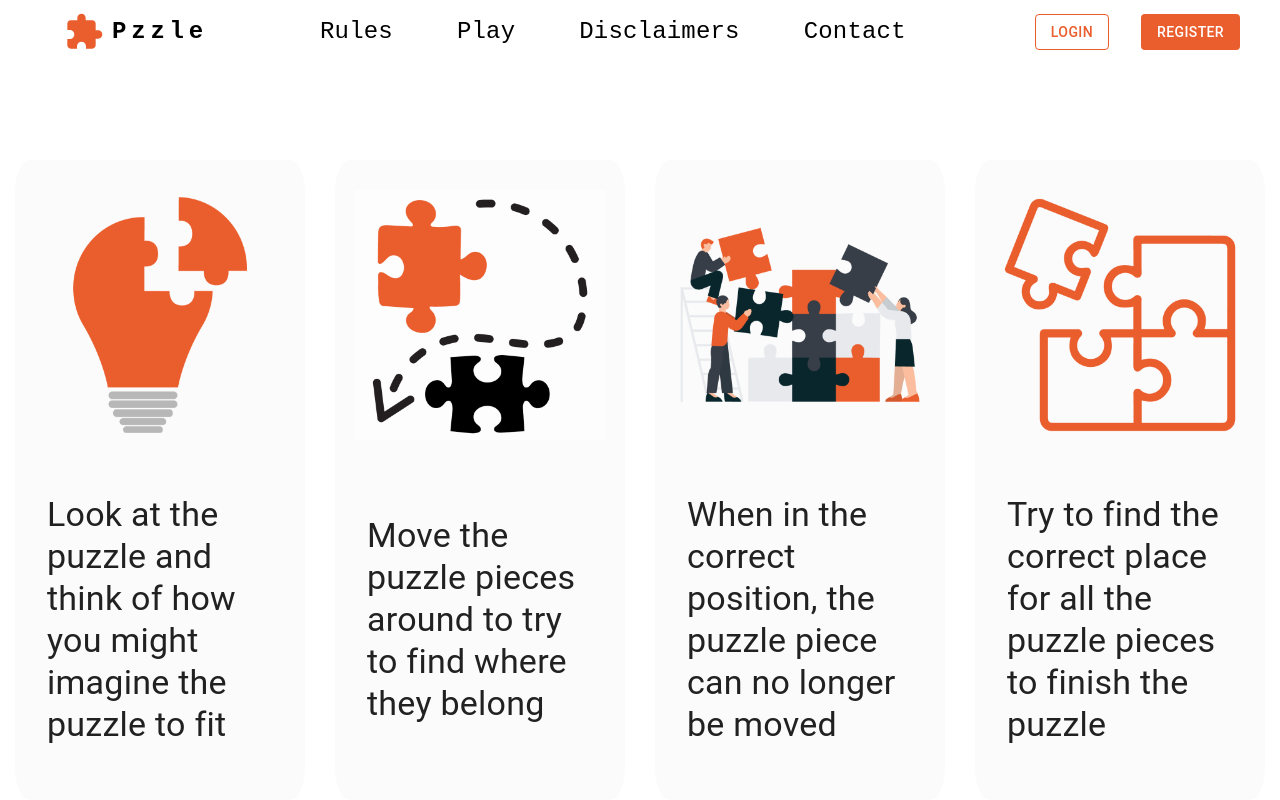
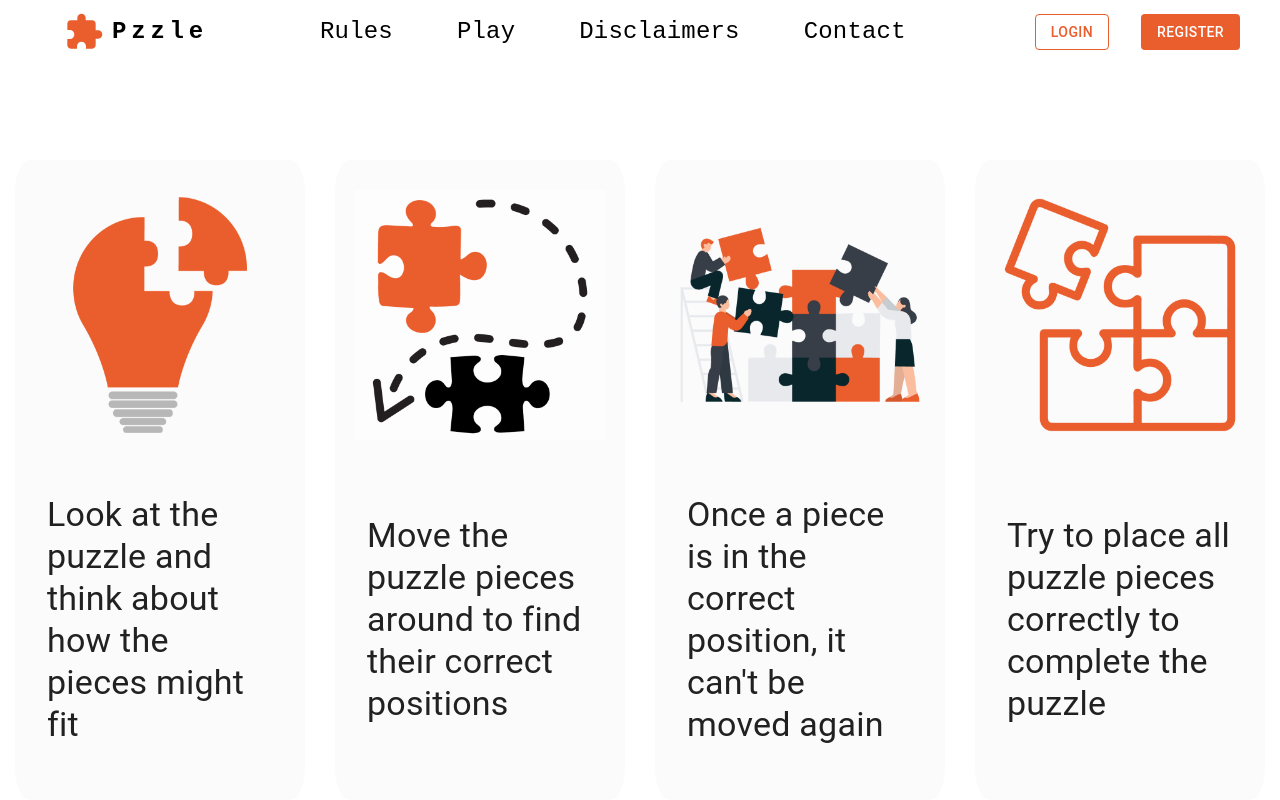
Before and after one commit to keeks-mtl/pzzle, a React (Create React App) app: page /rules in a window 1280 px wide. Shown: the top 800 px of the page. Built offline with nearby package versions, Linux system fonts and the light colour scheme.

Commit message:
add comments to rules page

```diff
--- a/src/Components/Rules.js
+++ b/src/Components/Rules.js
@@ -1,15 +1,19 @@
 import React from "react";
 import { Grid, Box, Typography, Button } from "@mui/material";
+import { Link } from "react-router-dom";
+
+// Importing images
 import lightbulb from "../Assets/think-puzzle.png";
 import moveImg from "../Assets/puzzle-move.png";
 import workImg from "../Assets/working-puzzle.png";
 import fitPuzzle from "../Assets/puzzle-fit.png";
-import { Link } from "react-router-dom";
 
 const Rules = () => {
   return (
     <>
+      {/* Rules Grid Container */}
       <Grid container mt={8}>
+        {/* Rule 1 */}
         <Grid item xs={12} md={6} lg={3}>
           <Box
             className="rules-box"
@@ -19,70 +23,101 @@ const Rules = () => {
               height: "580px",
               backgroundColor: "#fbfbfb",
               borderRadius: "5%",
-            display:"grid"
+              display: "grid",
             }}
           >
-          <img src={lightbulb} alt="illustration of a lightbulb where part of it is a puzzle piece" style={{ height: "250px", justifySelf:"center", marginTop:"30px" }} />
-          <Typography variant="h4" p={4}> Look at the puzzle and think of how you might imagine the puzzle to fit</Typography>
+            <img
+              src={lightbulb}
+              alt="Lightbulb puzzle illustration"
+              style={{ height: "250px", justifySelf: "center", marginTop: "30px" }}
+            />
+            <Typography variant="h4" p={4}>
+              Look at the puzzle and think about how the pieces might fit
+            </Typography>
           </Box>
         </Grid>
+        {/* Rule 2 */}
         <Grid item xs={12} md={6} lg={3}>
           <Box
-          Box
+            className="rules-box"
             mx={6}
             my={4}
             sx={{
               height: "580px",
               backgroundColor: "#fbfbfb",
               borderRadius: "5%",
-            display:"grid"
+              display: "grid",
             }}
-          className="rules-box"
           >
-          <img src={moveImg} alt="illustration of two puzzle pieces and an arrow showing movement" style={{ height: "250px", justifySelf:"center", marginTop:"30px" }} />
-          <Typography variant="h4" p={4}>Move the puzzle pieces around to try to find where they belong</Typography>
+            <img
+              src={moveImg}
+              alt="Puzzle piece movement illustration"
+              style={{ height: "250px", justifySelf: "center", marginTop: "30px" }}
+            />
+            <Typography variant="h4" p={4}>
+              Move the puzzle pieces around to find their correct positions
+            </Typography>
           </Box>
         </Grid>
+        {/* Rule 3 */}
         <Grid item xs={12} md={6} lg={3}>
           <Box
-          Box
+            className="rules-box"
             mx={6}
             my={4}
             sx={{
               height: "580px",
               backgroundColor: "#fbfbfb",
               borderRadius: "5%",
-            display:"grid"
+              display: "grid",
             }}
-          className="rules-box"
           >
-         <img src={workImg} alt="illustration of people working on a puzzle" style={{ height: "250px", justifySelf:"center", marginTop:"30px" }} />
-         <Typography variant="h4" p={4}> When in the correct position, the puzzle piece can no longer be moved</Typography>
+            <img
+              src={workImg}
+              alt="People working on a puzzle illustration"
+              style={{ height: "250px", justifySelf: "center", marginTop: "30px" }}
+            />
+            <Typography variant="h4" p={4}>
+              Once a piece is in the correct position, it can't be moved again
+            </Typography>
           </Box>
         </Grid>
+        {/* Rule 4 */}
         <Grid item xs={12} md={6} lg={3}>
           <Box
-          Box
+            className="rules-box"
             mx={6}
             my={4}
             sx={{
               height: "580px",
               backgroundColor: "#fbfbfb",
               borderRadius: "5%",
-            display:"grid"
+              display: "grid",
             }}
-          className="rules-box"
           >
-          <img src={fitPuzzle} alt="picture of puzzle pieces fitting together" style={{ height: "250px", justifySelf:"center", marginTop:"30px" }} />
-          <Typography variant="h4" p={4}>Try to find the correct place for all the puzzle pieces to finish the puzzle</Typography>
+            <img
+              src={fitPuzzle}
+              alt="Puzzle pieces fitting together illustration"
+              style={{ height: "250px", justifySelf: "center", marginTop: "30px" }}
+            />
+            <Typography variant="h4" p={4}>
+              Try to place all puzzle pieces correctly to complete the puzzle
+            </Typography>
           </Box>
         </Grid>
       </Grid>
+      {/* Play Now Button */}
       <Grid container mt={20} justifyContent="center">
-        <Grid item lg={2} >
-            <Link to="/play"> <Button variant="contained"
+        <Grid item lg={2}>
+          <Link to="/play">
+            <Button
+              variant="contained"
               disableElevation
-                sx={{ backgroundColor: "#ea5d2d", width:"300px" }}> Play Now </Button> </Link>
+              sx={{ backgroundColor: "#ea5d2d", width: "300px" }}
+            >
+              Play Now
+            </Button>
+          </Link>
         </Grid>
       </Grid>
     </>
```
Lines whose indentation alone changed are shown as unchanged.
